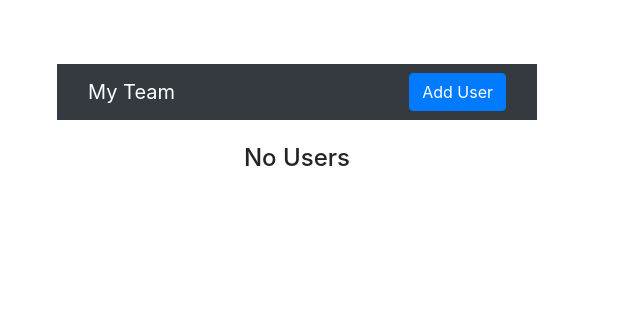
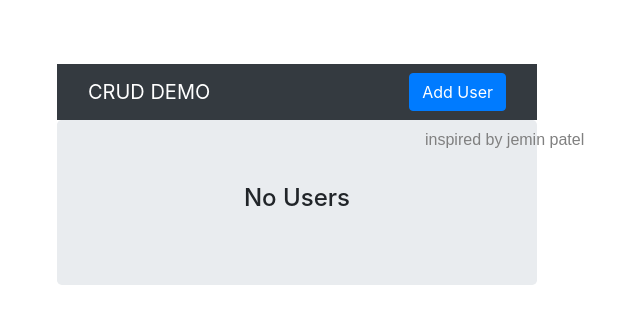
Before and after one commit to shivamvora/crud-react-hooks, a React (Create React App) app: page / in a window 1280 px wide. Shown: the top 324 px of the page, without its empty margins (343-983 px from the left). Built offline with nearby package versions, Linux system fonts and the light colour scheme.

Commit message:
going to push anotehr repo check it

```diff
--- a/src/components/AddUser.js
+++ b/src/components/AddUser.js
@@ -7,29 +7,31 @@ import {
     FormGroup,
     Label,
     Input,
-  Button
+    Button,
+    Jumbotron
 } from "reactstrap";
 
 export const AddUser = () => {
-  const [name, setName] = useState('');
-  const { addUser } = useContext(GlobalContext);
+    const [name, setName] = useState( '' );
+    const { addUser } = useContext( GlobalContext );
     const history = useHistory();
 
-  const onSubmit = (e) => {
+    const onSubmit = ( e ) => {
         e.preventDefault();
         const newUser = {
             id: uuid(),
             name
         }
-    addUser(newUser);
-    history.push("/");
+        addUser( newUser );
+        history.push( "/" );
     }
 
-  const onChange = (e) => {
-    setName(e.target.value);
+    const onChange = ( e ) => {
+        setName( e.target.value );
     }
 
     return (
+        <Jumbotron>
             <Form onSubmit={onSubmit}>
                 <FormGroup>
                     <Label>Name</Label>
@@ -38,5 +40,8 @@ export const AddUser = () => {
                 <Button type="submit">Submit</Button>
                 <Link to="/" className="btn btn-danger ml-2">Cancel</Link>
             </Form>
+
+        </Jumbotron>
+
     )
 }
--- a/src/components/EditUser.js
+++ b/src/components/EditUser.js
@@ -6,7 +6,10 @@ import {
     FormGroup,
     Label,
     Input,
-    Button
+    Button,
+    Jumbotron,
+    Toast,
+    ToastHeader
 } from "reactstrap";
 
 export const EditUser = ( props ) => {
@@ -35,7 +38,10 @@ export const EditUser = ( props ) => {
     }
 
     return (
-        <Form onSubmit={onSubmit}>
+        <Jumbotron>
+            <Toast>
+                <ToastHeader>
+                    <Form onSubmit={onSubmit} className="mt-5">
                         <FormGroup>
                             <Label>Name</Label>
                             <Input type="text" value={selectedUser.name} onChange={onChange} name="name" placeholder="Enter user" required></Input>
@@ -43,5 +49,9 @@ export const EditUser = ( props ) => {
                         <Button type="submit">Update Name</Button>
                         <Link to="/" className="btn btn-danger ml-2">Cancel</Link>
                     </Form>
+                </ToastHeader>
+            </Toast>
+
+        </Jumbotron>
     )
 }
--- a/src/components/Heading.js
+++ b/src/components/Heading.js
@@ -12,7 +12,7 @@ export const Heading = () => {
     return (
         <Navbar color="dark" dark>
             <Container>
-        <NavbarBrand href="/">My Team</NavbarBrand>
+                <NavbarBrand href="/">CRUD DEMO</NavbarBrand>
                 <Nav>
                     <NavItem>
                         <Link className="btn btn-primary" to="/add">Add User</Link>
@@ -20,6 +20,8 @@ export const Heading = () => {
                 </Nav>
 
             </Container>
+
         </Navbar>
+
     )
 }
--- a/src/components/Home.js
+++ b/src/components/Home.js
@@ -7,6 +7,7 @@ export const Home = () => {
         <>
             <Heading />
             <UserList />
+
         </>
     )
 }
--- a/src/components/UserList.js
+++ b/src/components/UserList.js
@@ -4,22 +4,26 @@ import { Link } from "react-router-dom";
 import {
     ListGroup,
     ListGroupItem,
-    Button
+    Button,
+    Fade,
+    Jumbotron
 } from "reactstrap";
 
 export const UserList = () => {
     const { users, removeUser } = useContext( GlobalContext );
 
     return (
-        <ListGroup className="mt-4">
+        <Jumbotron >
+            <Fade>
+                <ListGroup>
                     {users.length > 0 ? (
                         <>
                             {users.map( user => (
-                        <ListGroupItem className="d-flex" key={user.id}>
+                                <ListGroupItem className="d-block mt-2" key={user.id}>
                                     <strong>{user.name}</strong>
                                     <div className="ml-auto">
-                                <Link to={`/edit/${user.id}`} color="warning" className="btn btn-warning mr-1">Update</Link>
-                                <Button onClick={() => removeUser( user.id )} color="danger">Delete</Button>
+                                        <Link to={`/edit/${user.id}`} color="warning" className="btn btn-success  mr-4">Update or edit</Link>
+                                        <Button onClick={() => removeUser( user.id )} color="danger">Remove</Button>
                                     </div>
                                 </ListGroupItem>
                             ) )}
@@ -28,5 +32,13 @@ export const UserList = () => {
                             <h4 className="text-center">No Users</h4>
                         )}
                 </ListGroup>
+
+            </Fade>
+
+            <div style={{ "position": "absolute", "top": "8rem", "left": "48rem", "fontFamily": "fantasy", "color": "gray", }}>inspired by jemin patel</div>
+
+        </Jumbotron>
+
+
     )
 }
```
Lines whose indentation alone changed are shown as unchanged.
